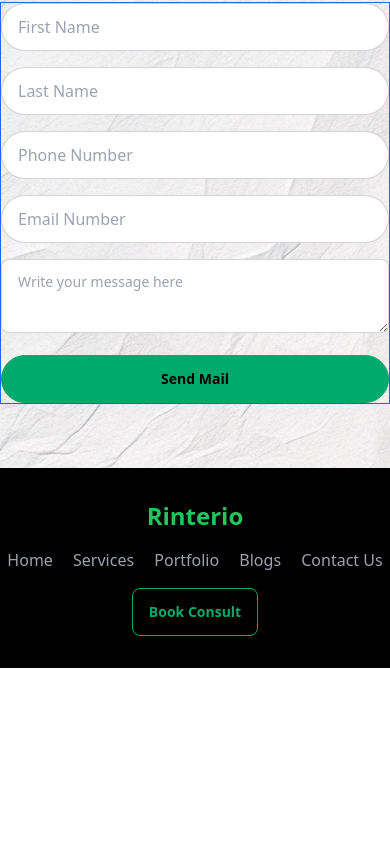
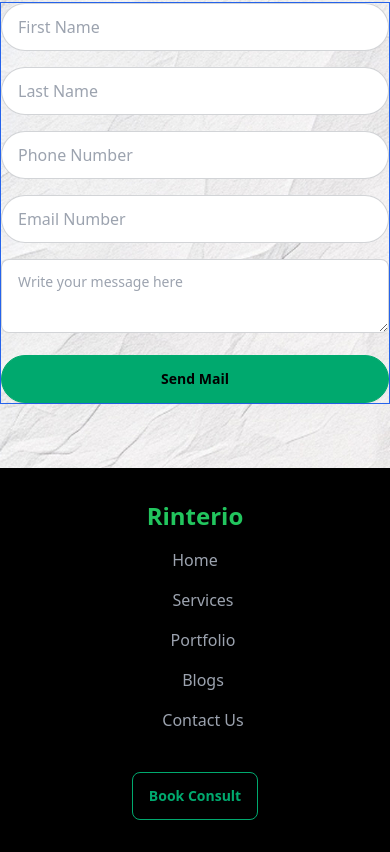
Before and after one commit to muzahid75/Assignment-03, a plain HTML site: page index.html in a window 390 px wide. Shown: the part 4361-5213 px from the top of the page. Before the commit the page ends 5029 px from the top, so only its background shows below. Drawn offline with nearby package versions, Linux system fonts and the light colour scheme.

Commit message:
footer section responsive done

```diff
--- a/index.html
+++ b/index.html
@@ -180,16 +180,16 @@
     </main>
     <!-- Footer section -->
     <footer class="bg-black text-white py-8">
-        <div class="container mx-auto text-center">
+        <div class="container mx-auto lg:p-20 text-center">
             <a href="#" class="text-2xl font-bold text-green-500">Rinterio</a>
-            <nav class="mt-4 space-x-4 lg:space-x-24">
+            <nav class="grid lg:grid-cols-5 grid-cols-1 mt-4 space-x-4 space-y-4">
                 <a href="#" class="text-gray-400">Home</a>
                 <a href="#" class="text-gray-400">Services</a>
                 <a href="#" class="text-gray-400">Portfolio</a>
                 <a href="#" class="text-gray-400">Blogs</a>
                 <a href="#" class="text-gray-400">Contact Us</a>
             </nav>
-            <button class="btn btn-outline btn-success mt-4">Book Consult</button>
+            <button class="btn btn-outline btn-success mt-10">Book Consult</button>
         </div>
     </footer>
 </body>
```
